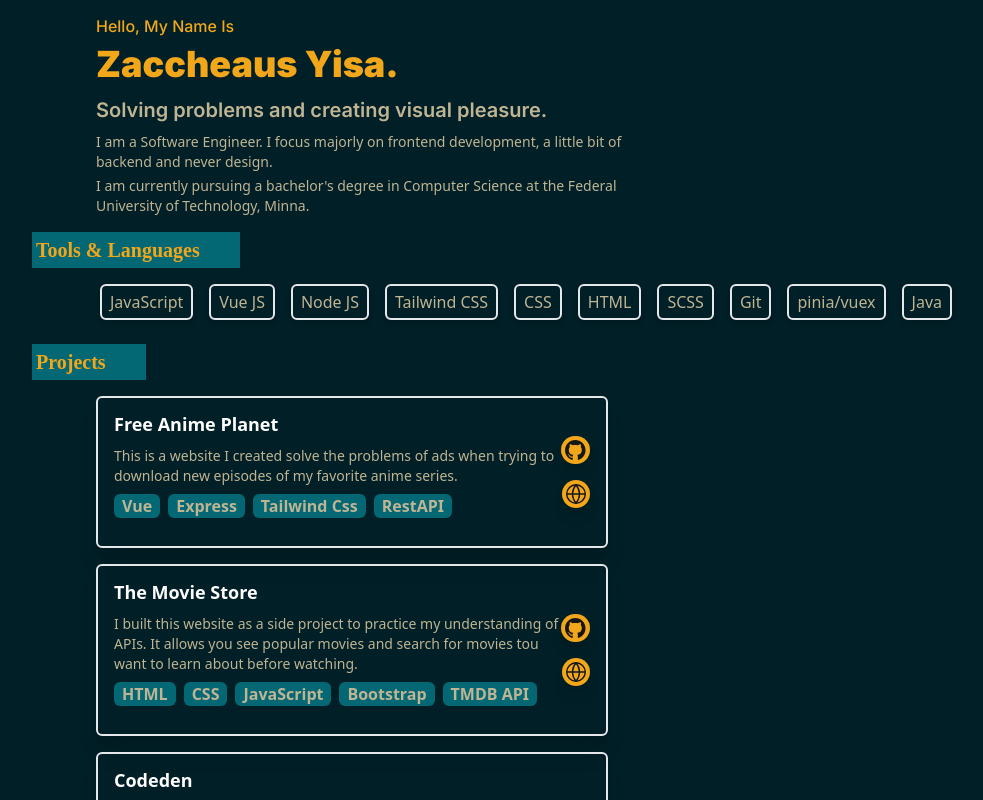
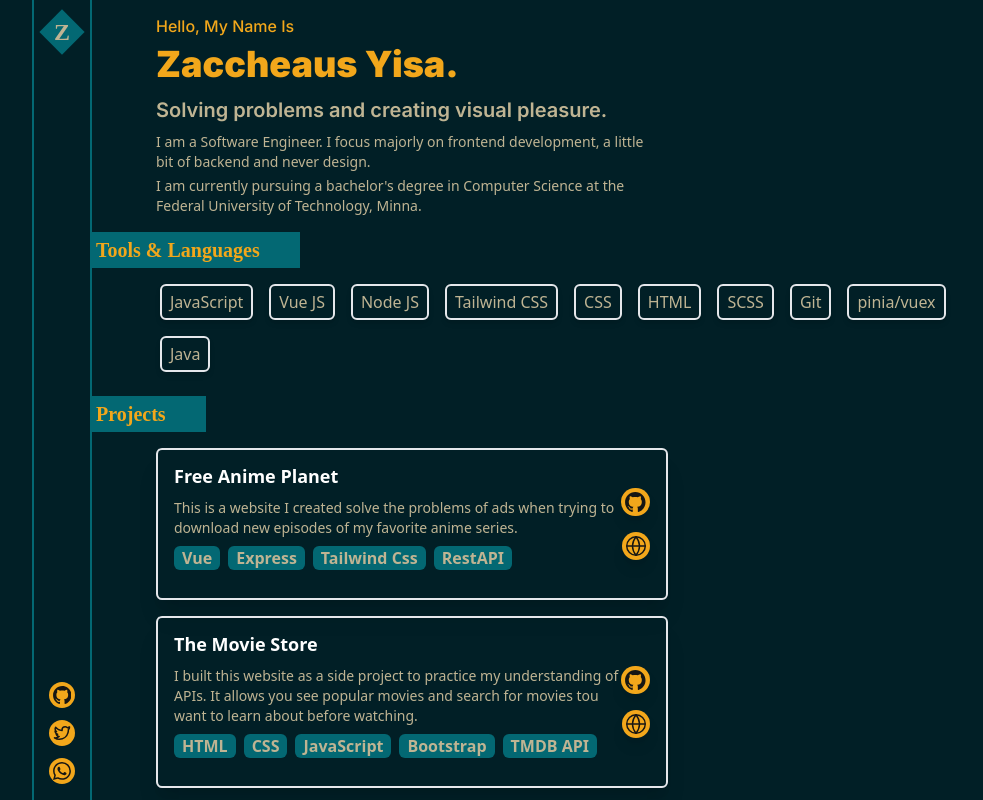
Before and after one commit to Ndace-hash/Talk-With-Zach, a Vue app: page / in a window 1280 px wide. Shown: the top 800 px of the page, without its empty margins (96-1079 px from the left). Built offline with nearby package versions, Linux system fonts and the light colour scheme; a web font is replaced by a local one.

Commit message:
feat: added default layout for website

```diff
--- a/src/layout/DefaultLayout.vue
+++ b/src/layout/DefaultLayout.vue
@@ -1,9 +1,94 @@
 <template>
-  <div class="max-w-[1024px] mx-auto">
-    <slot />
+  <div class="max-w-[1024px] mx-auto md:flex relative">
+    <header
+      class="flex justify-between py-2 border-b-2 border-dark-blue px-4 md:hidden"
+    >
+      <AppLogo class="scale-75" />
+      <nav class="flex md:flex-col items-center justify-center gap-3">
+        <li
+          class="list-none cursor-pointer bg-primary p-1 rounded-full text-lg"
+        >
+          <a href="https://github.com/ndace-hash" target="_blank"
+            ><IconGithub
+          /></a>
+        </li>
+        <li
+          class="list-none cursor-pointer bg-primary p-1 rounded-full text-lg"
+        >
+          <a href="https://twitter.com/ZaccheausYisa_N" target="_blank"
+            ><IconTwitter
+          /></a>
+        </li>
+        <li
+          class="list-none cursor-pointer bg-primary p-1 rounded-full text-lg"
+        >
+          <a href="https://wa.me/2349097405025" target="_blank"
+            ><IconWhatsapp
+          /></a>
+        </li>
+      </nav>
+    </header>
+    <aside
+      class="hidden flex-col md:flex border-r-2 border-l-2 border-dark-blue w-[60px] items-center justify-between h-screen py-4 fixed top-0 left-auto"
+    >
+      <AppLogo />
+      <nav class="flex md:flex-col items-center justify-center gap-3">
+        <li
+          class="list-none cursor-pointer bg-primary p-1 rounded-full text-lg hover:bounce"
+        >
+          <a href="https://github.com/ndace-hash" target="_blank"
+            ><IconGithub
+          /></a>
+        </li>
+        <li
+          class="list-none cursor-pointer bg-primary p-1 rounded-full text-lg hover:bounce"
+        >
+          <a href="https://twitter.com/ZaccheausYisa_N" target="_blank"
+            ><IconTwitter
+          /></a>
+        </li>
+        <li
+          class="list-none cursor-pointer bg-primary p-1 rounded-full text-lg hover:bounce"
+        >
+          <a href="https://wa.me/2349097405025" target="_blank"
+            ><IconWhatsapp
+          /></a>
+        </li>
+      </nav>
+    </aside>
+    <div class="md:ml-[60px]">
+      <slot />
+      <footer class="text-base text-center">
+        <p>
+          made with
+          <a href="https://vuejs.org" target="_blank"><span>Vue</span></a> and
+          <a href="https://tailwindcss.com" target="_blank"
+            ><span>Tailwind CSS</span></a
+          >. Icons from
+          <a href="https://icones.netlify.app" target="_blank"
+            ><span>Icones</span></a
+          >. Deploy and hosted on
+          <a href="https://netlify.com" target="_blank"
+            ><span>Netlify.</span></a
+          >
+        </p>
+      </footer>
+    </div>
   </div>
 </template>
 
 <script>
-export default {};
+import AppLogo from "../components/AppLogo.vue";
+import IconGithub from "../components/icons/IconGithub.vue";
+import IconTwitter from "../components/icons/IconTwitter.vue";
+import IconWhatsapp from "../components/icons/IconWhatsapp.vue";
+export default {
+  components: { IconGithub, IconTwitter, IconWhatsapp, AppLogo },
+};
 </script>
+
+<style scoped>
+footer a {
+  @apply text-primary font-semibold;
+}
+</style>
--- a/src/style.css
+++ b/src/style.css
@@ -12,3 +12,26 @@ body {
   background-color: #011f26;
   color: #bfb493;
 }
+@layer utilities {
+  .bounce {
+    animation: bouncing 2s ease-in infinite;
+  }
+}
+
+@keyframes bouncing {
+  0% {
+    transform: translateY(0);
+  }
+  25% {
+    transform: translateY(-5px);
+  }
+  50% {
+    transform: translateY(0);
+  }
+  75% {
+    transform: translateY(-5px);
+  }
+  100% {
+    transform: translateY(0);
+  }
+}
```
